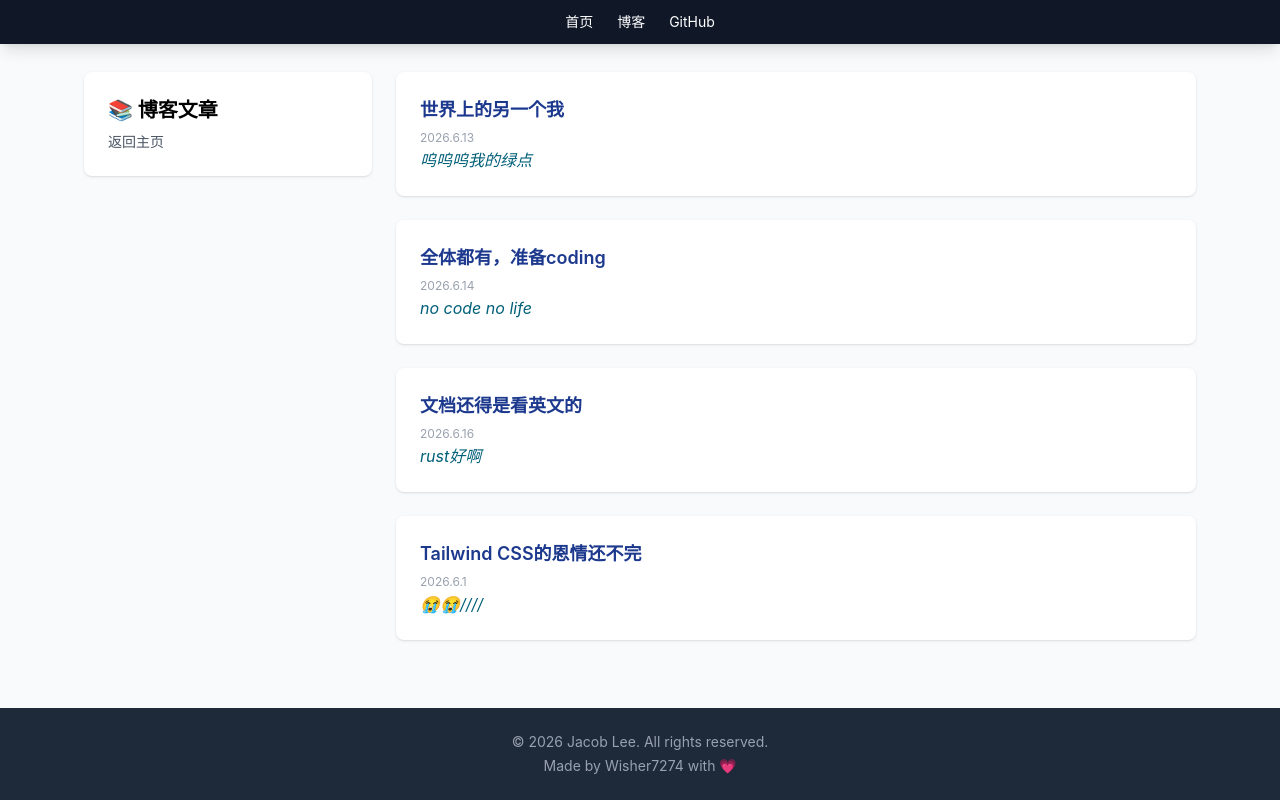
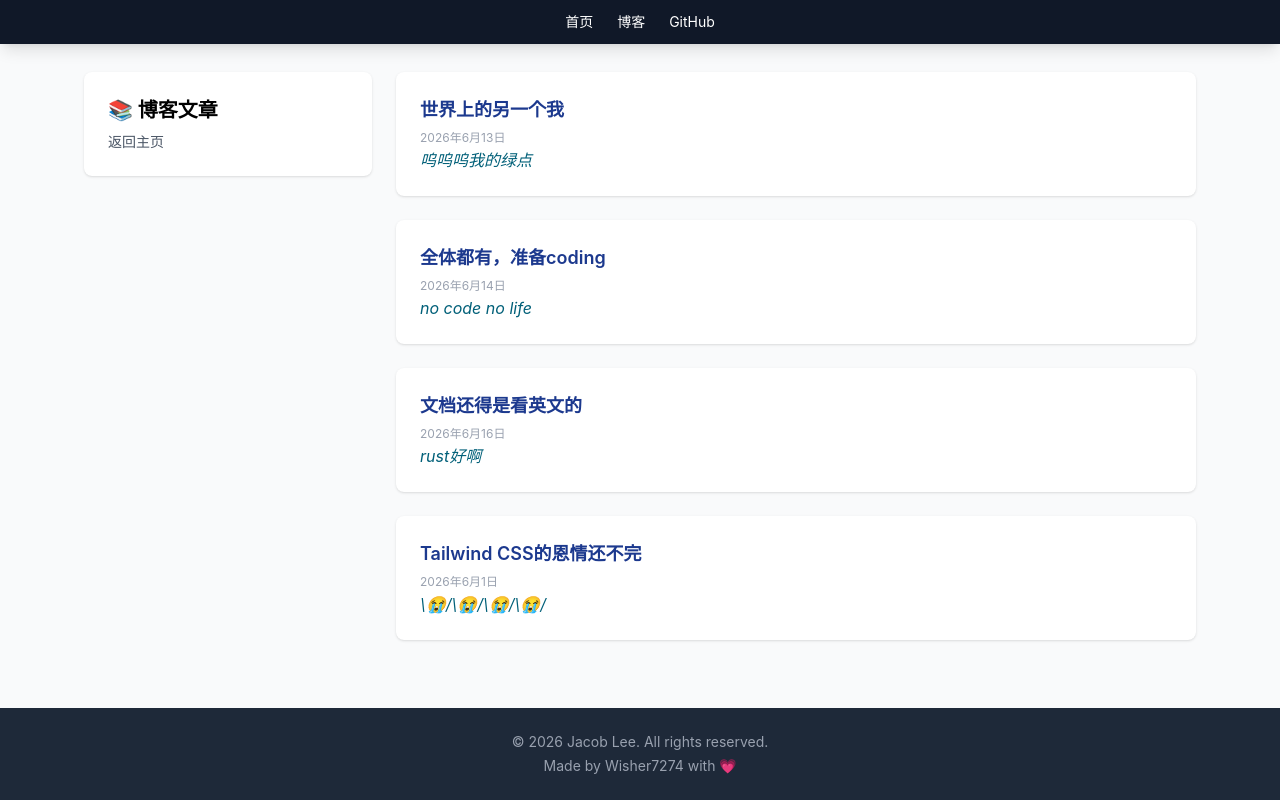
Before and after one commit to Wisher7274/roadmap-for-myself, a Vue app in the folder rdmyself_vue/: page /roadmap-for-myself/blog in a window 1280 px wide. Built offline with nearby package versions, Linux system fonts and the light colour scheme.

Commit message:
feat: 添加日期格式化工具函数并更新博客列表日期显示

```diff
--- a/rdmyself_vue/src/components/BlogList.vue
+++ b/rdmyself_vue/src/components/BlogList.vue
@@ -1,10 +1,11 @@
 <script setup>
 import { ref } from 'vue'
+import { formatDate } from '@/utils/dateUtils';
 const posts = ref([
     { id: 'another-me', title: '世界上的另一个我', summary: '呜呜呜我的绿点' ,date: '2026.6.13' },
     { id: 'no-code-no-life', title: '全体都有，准备coding', summary: 'no code no life' ,date: '2026.6.14' },
     { id: 'rust-yes', title: '文档还得是看英文的', summary: 'rust好啊' ,date: '2026.6.16' },
-    { id: 'twcss-yes', title: 'Tailwind CSS的恩情还不完', summary: '😭😭\/\/\/\/' ,date: '2026.6.1' },
+    { id: 'twcss-yes', title: 'Tailwind CSS的恩情还不完', summary: '\\😭/\\😭/\\😭/\\😭/' ,date: '2026.6.1' },
 ])
 </script>
 
@@ -17,7 +18,7 @@ const posts = ref([
           <div class="space-y-6 md:flex-row flex-1 gap-6">
               <article v-for="post in posts" :key="post.id" class="bg-white dark:bg-cyan-950 rounded-lg shadow hover:shadow-md transition-shadow p-6">
               <h2 class="font-semibold text-lg text-blue-900 dark:text-gray-300 hover:text-blue-600 transition-colors"><RouterLink :to ="`/roadmap-for-myself/blog/${post.id}`">{{ post.title }}</RouterLink></h2>
-              <time class="text-xs text-gray-400">{{ post.date }}</time>
+              <time class="text-xs text-gray-400">{{ formatDate(post.date) }}</time>
               <p class="test-sm text-cyan-800 dark:text-gray-300 italic">{{ post.summary }}</p>
               </article>
           </div>
--- /dev/null
+++ b/rdmyself_vue/src/utils/dateUtils.js
@@ -0,0 +1,11 @@
+export function formatDate(dateString) {
+  const date = new Date(dateString)
+  return date.toLocaleDateString('zh-CN', {
+    year: 'numeric',
+    month: 'long',
+    day: 'numeric'
+  })
+}
+
+// 再导出一个常量，练习多命名导出
+export const APP_VERSION = '1.0'
```
